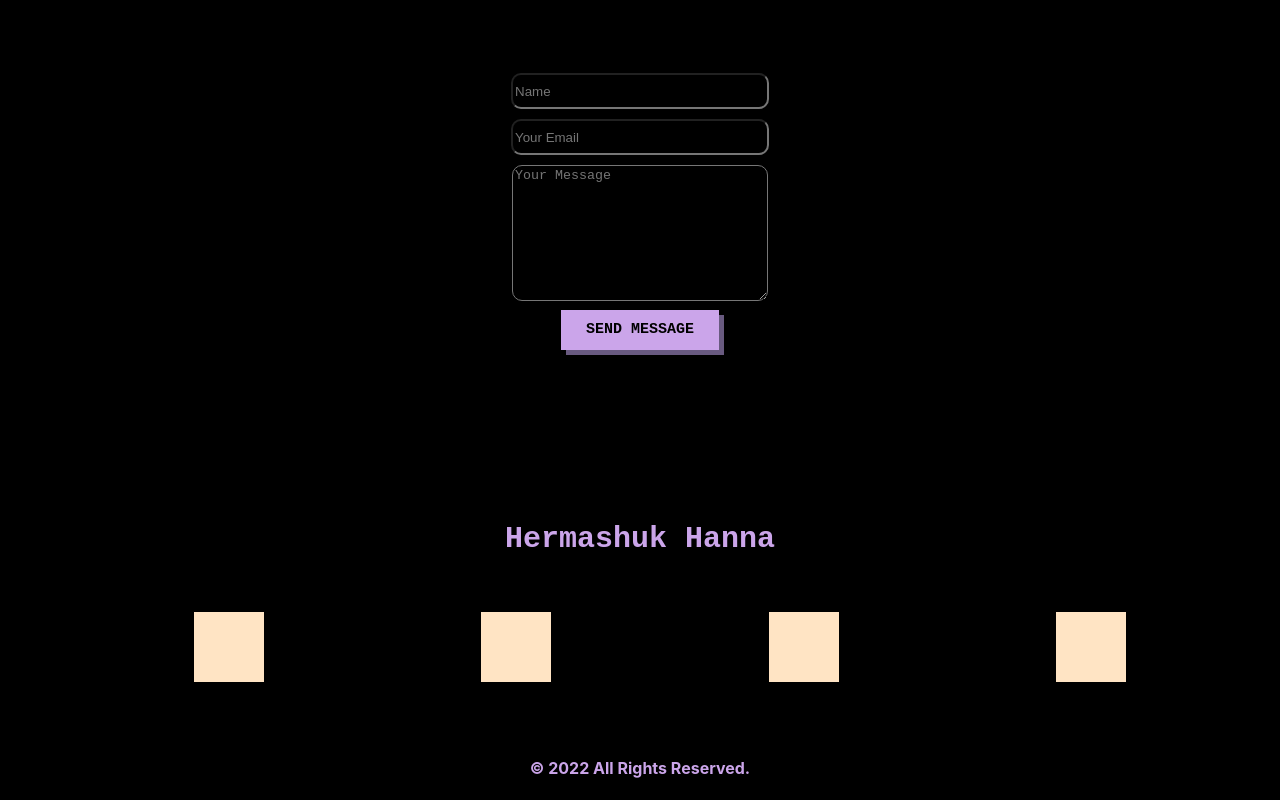
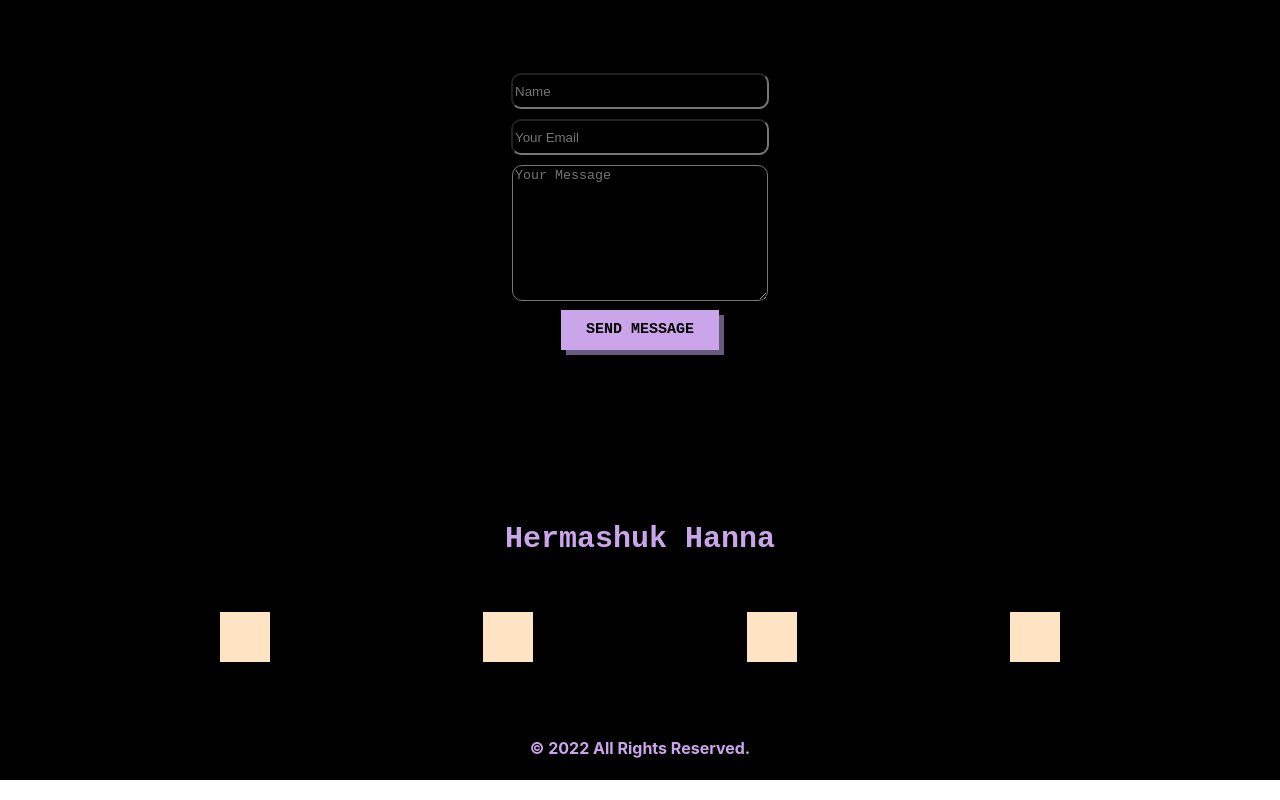
Before and after one commit to germashukanna/portfolio, a React (Create React App) app: page / in a window 1280 px wide. Shown: the part 1977-2777 px from the top of the page. Built offline with nearby package versions, Linux system fonts and the light colour scheme.

Commit message:
Part 2.6

```diff
--- a/src/App.css
+++ b/src/App.css
@@ -32,9 +32,7 @@
 
 .app-wrapper{
   background-color: black;
-  margin: 0;
-  padding: 0;
-  box-sizing: border-box;
+
 }
 
 @keyframes App-logo-spin {
--- a/src/components/footer/Footer.module.scss
+++ b/src/components/footer/Footer.module.scss
@@ -6,6 +6,10 @@
   @include textPosition(flex, space-between, nowrap);
   align-items: center;
   flex-direction: column;
+  max-width: 1170px;
+  width: 100%;
+  margin: 0 auto;
+  padding: 0 15px;
   @media screen and (max-width: 406px) {
     min-height: 900px;
   }
@@ -15,6 +19,7 @@
     align-items: center;
     width: 90%;
     margin: 55px 0;
+    padding: 0 0;
   }
 
   .listFooter {
@@ -22,7 +27,7 @@
     height: 50px;
     @include textPosition(flex, space-around, wrap);
     background-color: bisque;
-    padding: 10px;
+
   }
 
   .footerEhd {
--- a/src/index.css
+++ b/src/index.css
@@ -5,6 +5,8 @@ body {
     sans-serif;
   -webkit-font-smoothing: antialiased;
   -moz-osx-font-smoothing: grayscale;
+  padding: 0;
+  box-sizing: border-box;
 }
 
 code {
```
